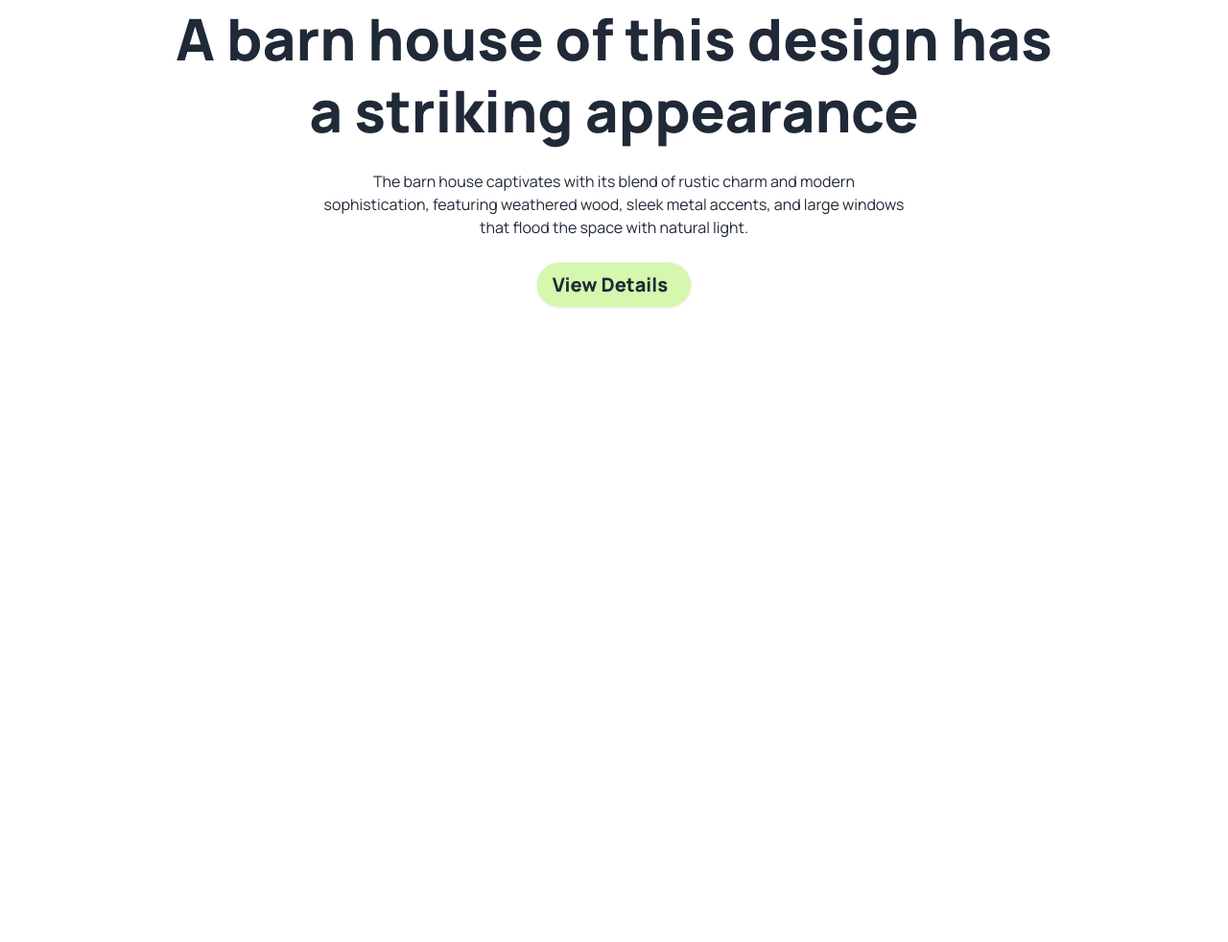
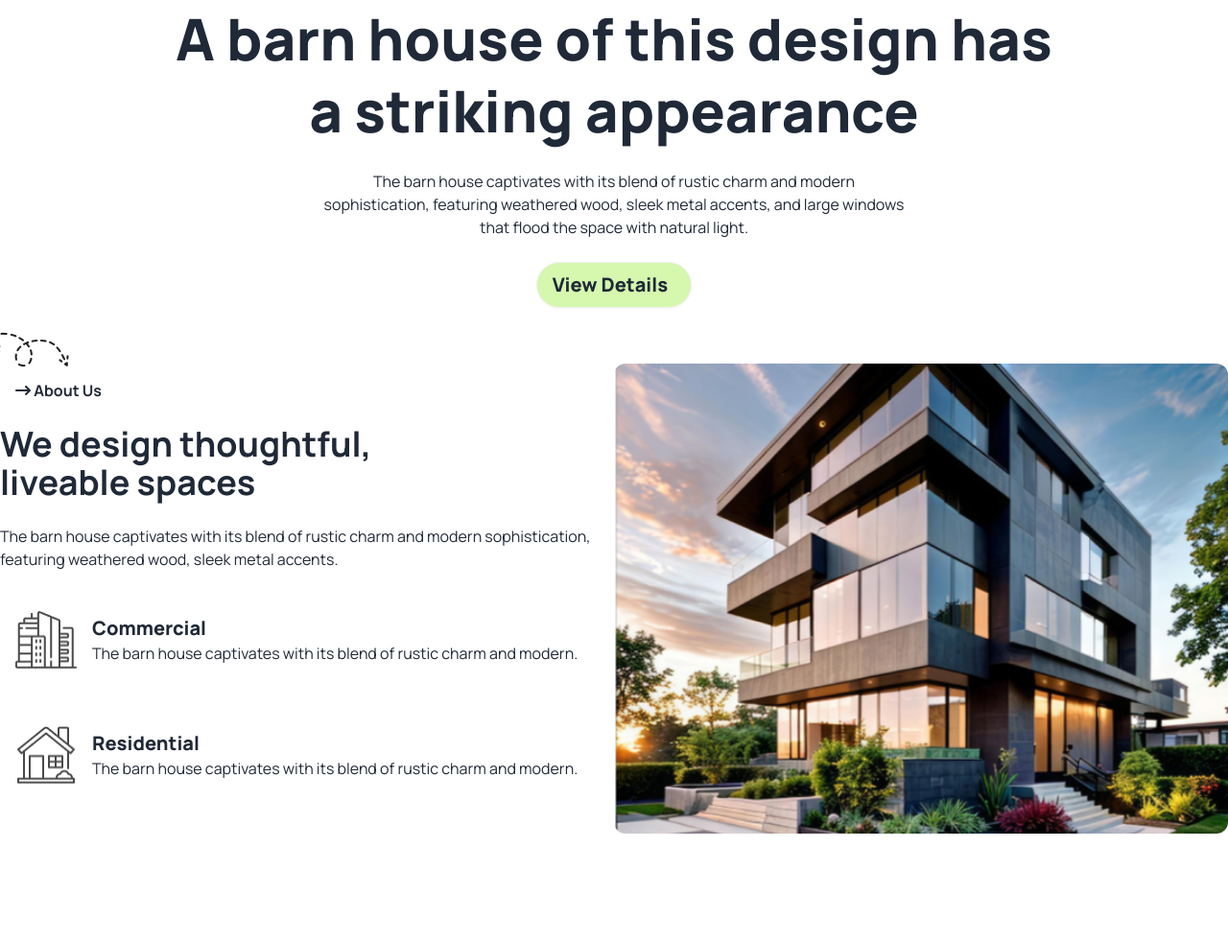
Before and after one commit to tanvirsiraj/reinterio, a plain HTML site: page index.html in a window 1280 px wide. Shown: the part 461-1443 px from the top of the page at 96% size. Before the commit the page ends 800 px from the top, so only its background shows below. Drawn offline with nearby package versions, Linux system fonts and the light colour scheme.

Commit message:
liveable section added

```diff
--- a/index.html
+++ b/index.html
@@ -137,5 +137,72 @@
         </div>
       </div>
     </header>
+    <main class="container mx-auto px-2 lg:px-0">
+      <!-- liveable section  -->
+      <section class="lg:mt-0 lg:mb-[80px]">
+        <div class="relative py-10">
+          <div
+            class="flex flex-col lg:flex-row justify-between lg:h-[560px] gap-y-4 lg:gap-y-0"
+          >
+            <div class="hidden lg:block absolute top-0 -left-14">
+              <img src="./assets/Vector.png" alt="" />
+            </div>
+            <div class="flex-1 space-y-6 text-center lg:text-left h-full">
+              <div class="ms-0 lg:ms-4 pt-4">
+                <i class="fa-solid fa-arrow-right-long"></i>
+                <span class="font-bold">About Us</span>
+              </div>
+              <h1 class="text-2xl lg:text-4xl lead font-bold">
+                We design thoughtful,<br />
+                liveable spaces
+              </h1>
+              <p class="">
+                The barn house captivates with its blend of rustic charm and
+                modern sophistication, featuring weathered wood, sleek metal
+                accents.
+              </p>
+              <div class="flex lg:items-center text-left gap-4 p-4">
+                <img
+                  src="./assets/commercial.png"
+                  alt=""
+                  class="w-[40px] h-[40px] lg:w-[64px] lg:h-[64px]"
+                />
+                <div>
+                  <h3 class="text-base lg:text-xl font-extrabold">
+                    Commercial
+                  </h3>
+                  <p>
+                    The barn house captivates with its blend of rustic charm and
+                    modern.
+                  </p>
+                </div>
+              </div>
+              <div class="flex lg:items-center text-left gap-4 p-4">
+                <img
+                  src="./assets/residential.png"
+                  alt=""
+                  class="w-[40px] h-[40px] lg:w-[64px] lg:h-[64px]"
+                />
+                <div>
+                  <h3 class="text-base lg:text-xl font-extrabold">
+                    Residential
+                  </h3>
+                  <p>
+                    The barn house captivates with its blend of rustic charm and
+                    modern.
+                  </p>
+                </div>
+              </div>
+            </div>
+            <div class="flex-1 h-full">
+              <img
+                src="./assets/Rectangle.png"
+                class="rounded-xl w-full h-full lg:h-[490px] object-cover"
+              />
+            </div>
+          </div>
+        </div>
+      </section>
+    </main>
   </body>
 </html>
```
